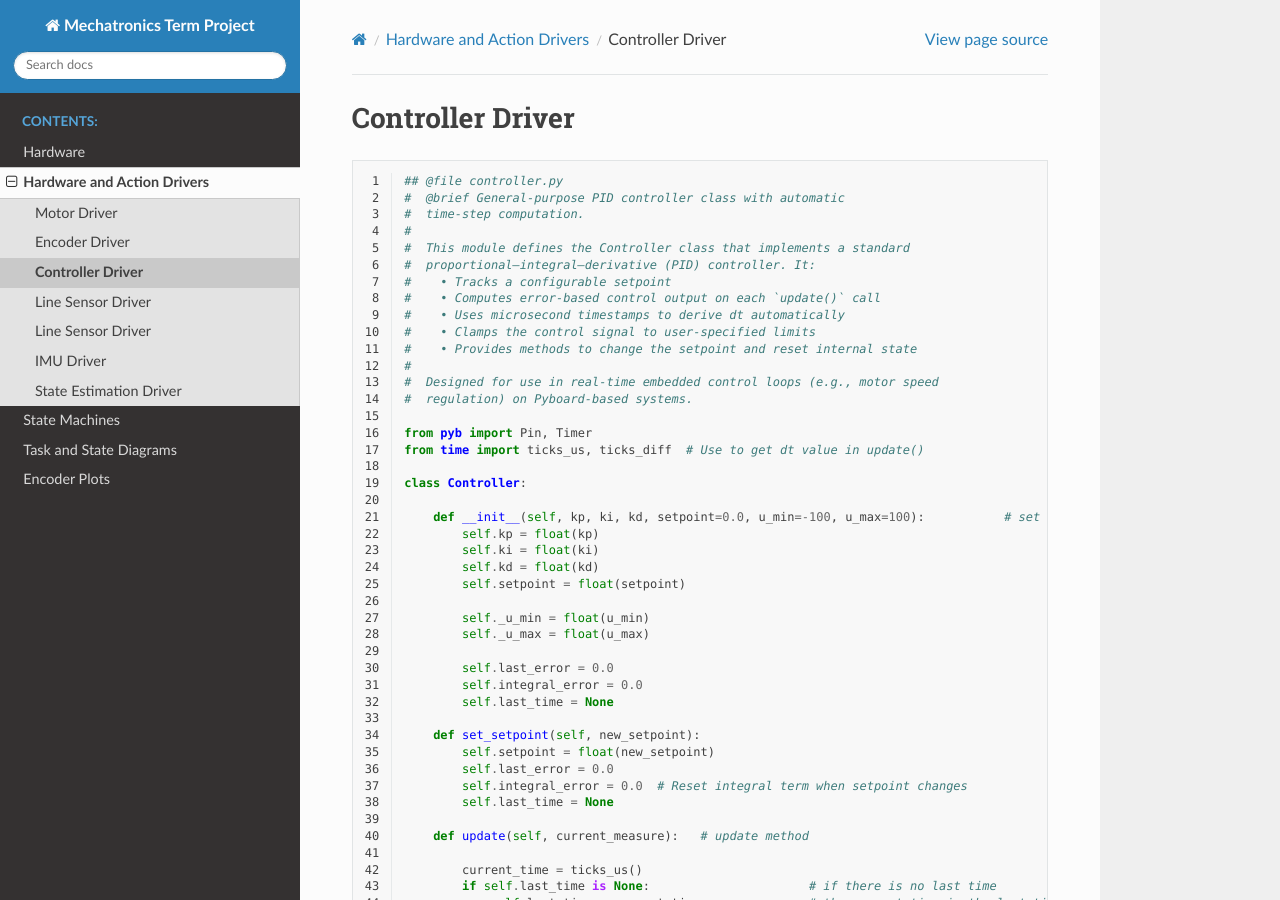
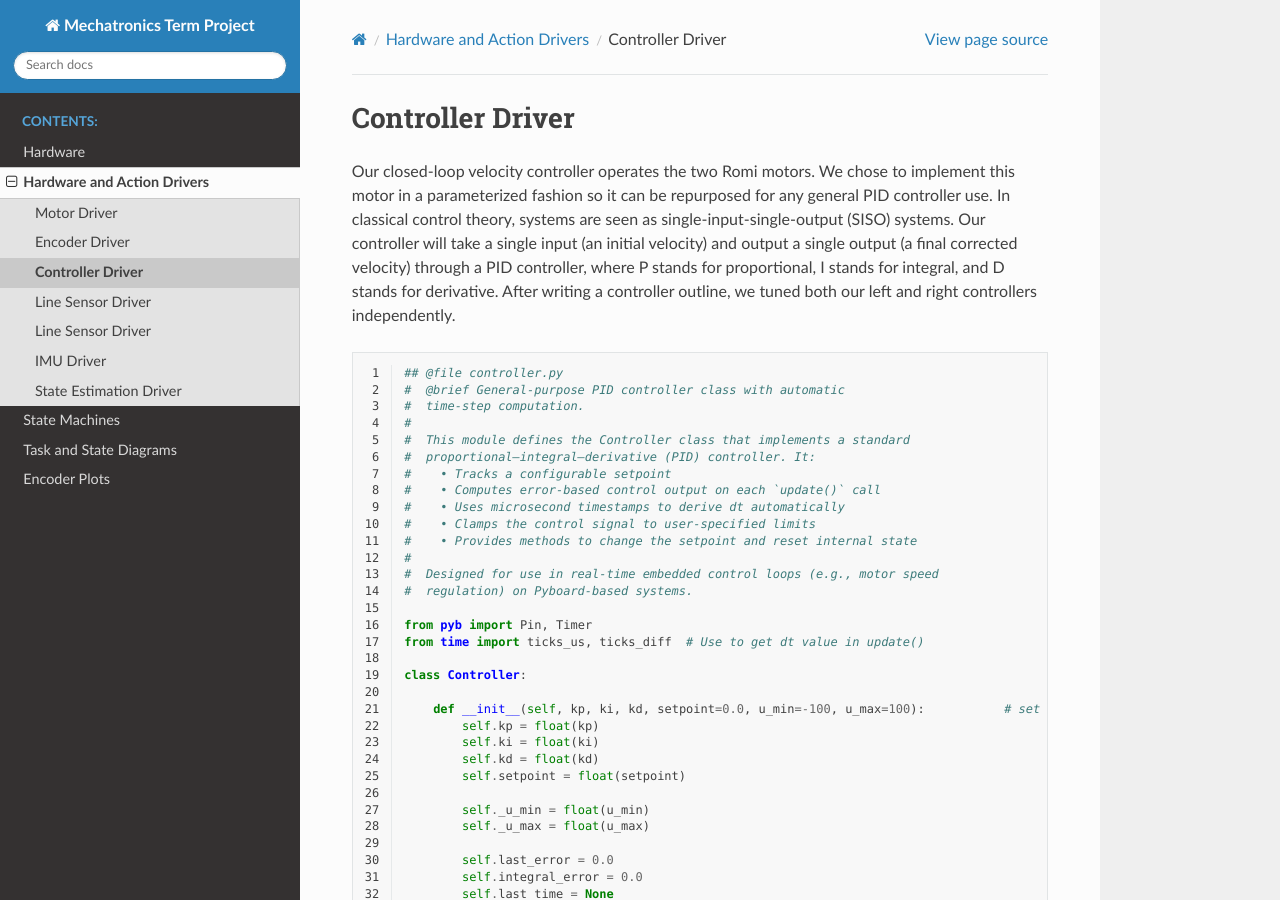
Before and after one commit to emmicayer/Mechatronics-Repository, a Sphinx documentation site: the page built from docs/controller.rst, in a window 1280 px wide and 900 px high. Built offline with Sphinx 7.4.7 and the Read the Docs theme 3.1.0, drawn with Linux system fonts in a browser that asks for light colours; pages that are not in the unit, such as notebooks, are missing from menus.

Commit message:
Update controller.rst

```diff
--- a/docs/controller.rst
+++ b/docs/controller.rst
@@ -2,6 +2,7 @@ Controller Driver
 =====
 
 
+Our closed-loop velocity controller operates the two Romi motors. We chose to implement this motor in a parameterized fashion so it can be repurposed for any general PID controller use. In classical control theory, systems are seen as single-input-single-output (SISO) systems. Our controller will take a single input (an initial velocity) and output a single output (a final corrected velocity) through a PID controller, where P stands for proportional, I stands for integral, and D stands for derivative. After writing a controller outline, we tuned both our left and right controllers independently.
 
 
 .. literalinclude:: ../Source/controller.py
```
